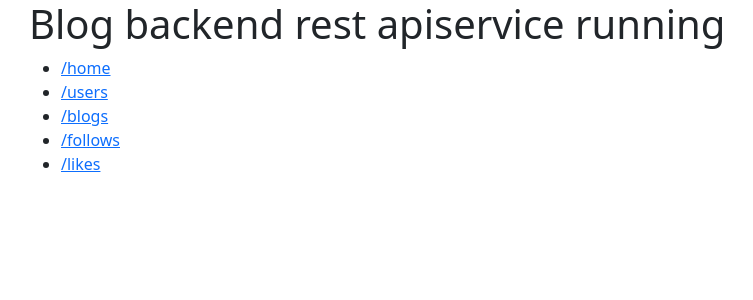
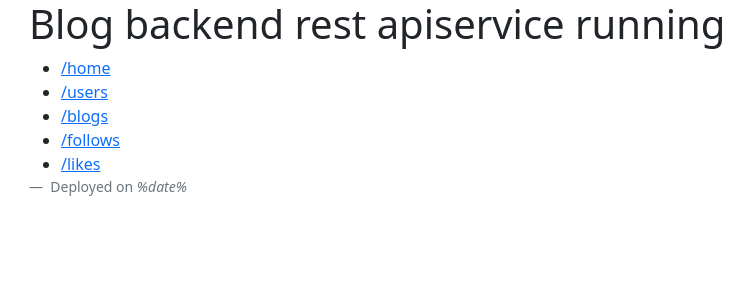
Before and after one commit to harikrishnan-annappilly/blog-backend, a Flask app: page / in a window 1280 px wide. Shown: the top 300 px of the page, without its empty margins (53-806 px from the left). Run offline with Flask 3, Linux system fonts and the light colour scheme.

Commit message:
cicd: added deployed time

```diff
--- a/templates/home.html
+++ b/templates/home.html
@@ -28,6 +28,9 @@
                 <a href="/likes">/likes</a>
             </li>
         </ul>
+        <figcaption class="blockquote-footer">
+            Deployed on <cite title="Source Title">%date%</cite>
+        </figcaption>
     </div>
 </body>
 </html>
```
Also changed, not shown: .gitlab-ci.yml.
